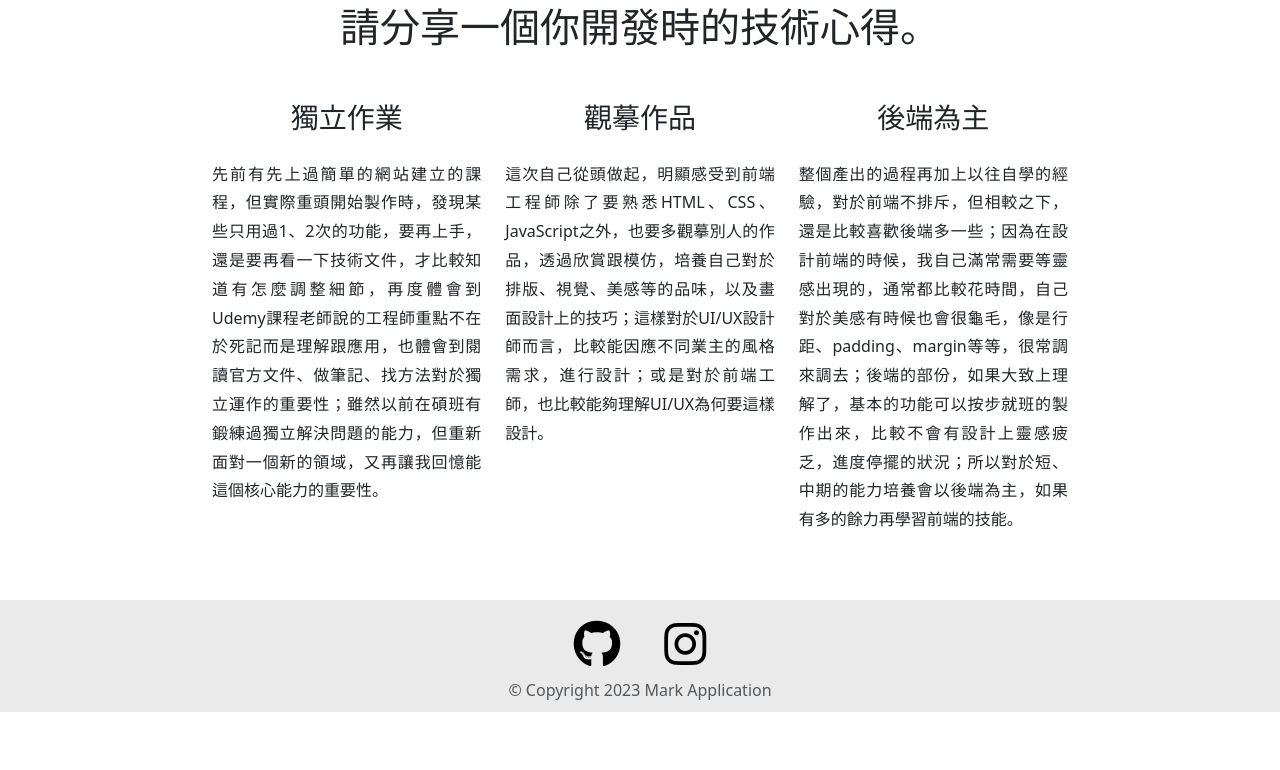
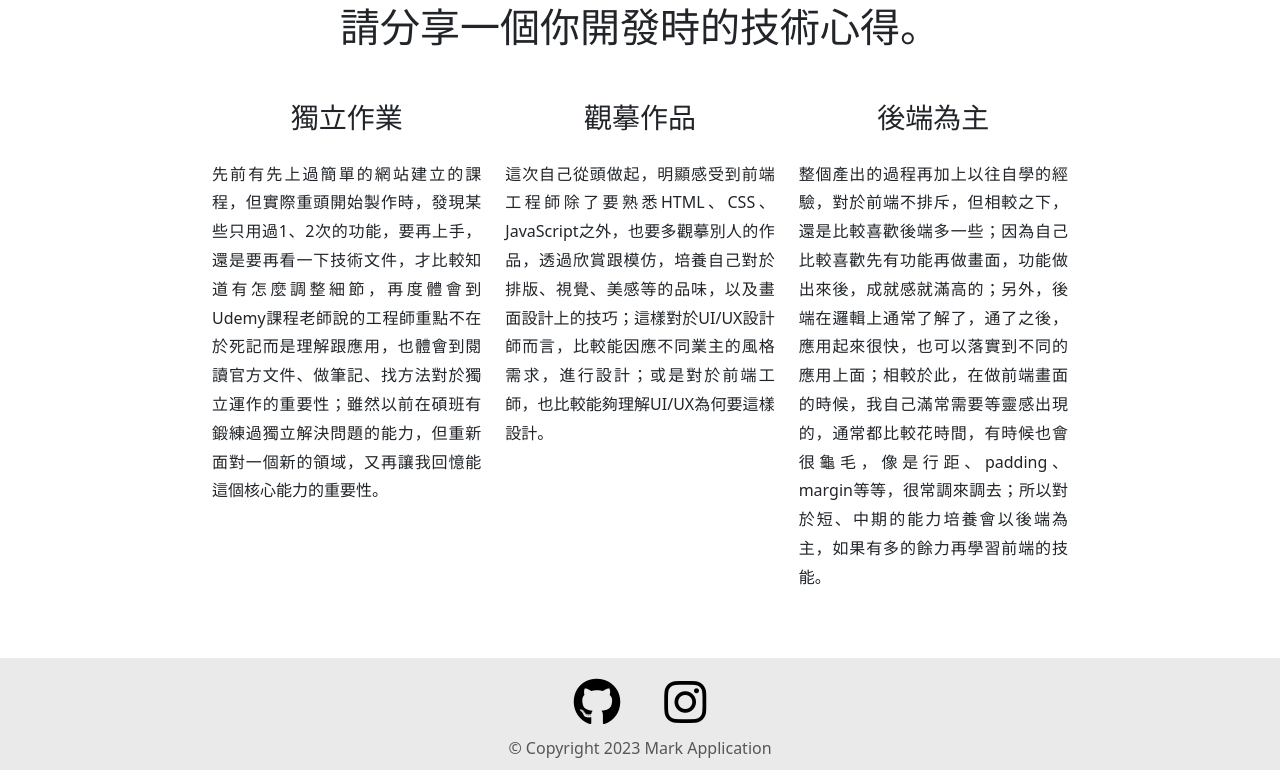
Before and after one commit to KJeiii/Wehelp-Bootcamp-Application, a Flask app: page /reflection in a window 1280 px wide. Shown: the part 159-929 px from the top of the page. Before the commit the page ends 871 px from the top, so only its background shows below. Run offline with Flask 3, Linux system fonts and the light colour scheme; some libraries are stand-ins or nearby versions.

Commit message:
modify back-end statement

```diff
--- a/templates/reflection.html
+++ b/templates/reflection.html
@@ -21,7 +21,7 @@
         <div class="col-12 col-md-4">
             <h3>後端為主</h3>
             <p class="content-statement">
-                整個產出的過程再加上以往自學的經驗，對於前端不排斥，但相較之下，還是比較喜歡後端多一些；因為在設計前端的時候，我自己滿常需要等靈感出現的，通常都比較花時間，自己對於美感有時候也會很龜毛，像是行距、padding、margin等等，很常調來調去；後端的部份，如果大致上理解了，基本的功能可以按步就班的製作出來，比較不會有設計上靈感疲乏，進度停擺的狀況；所以對於短、中期的能力培養會以後端為主，如果有多的餘力再學習前端的技能。
+                整個產出的過程再加上以往自學的經驗，對於前端不排斥，但相較之下，還是比較喜歡後端多一些；因為自己比較喜歡先有功能再做畫面，功能做出來後，成就感就滿高的；另外，後端在邏輯上通常了解了，通了之後，應用起來很快，也可以落實到不同的應用上面；相較於此，在做前端畫面的時候，我自己滿常需要等靈感出現的，通常都比較花時間，有時候也會很龜毛，像是行距、padding、margin等等，很常調來調去；所以對於短、中期的能力培養會以後端為主，如果有多的餘力再學習前端的技能。
             </p>
         </div>
     </div>
```
